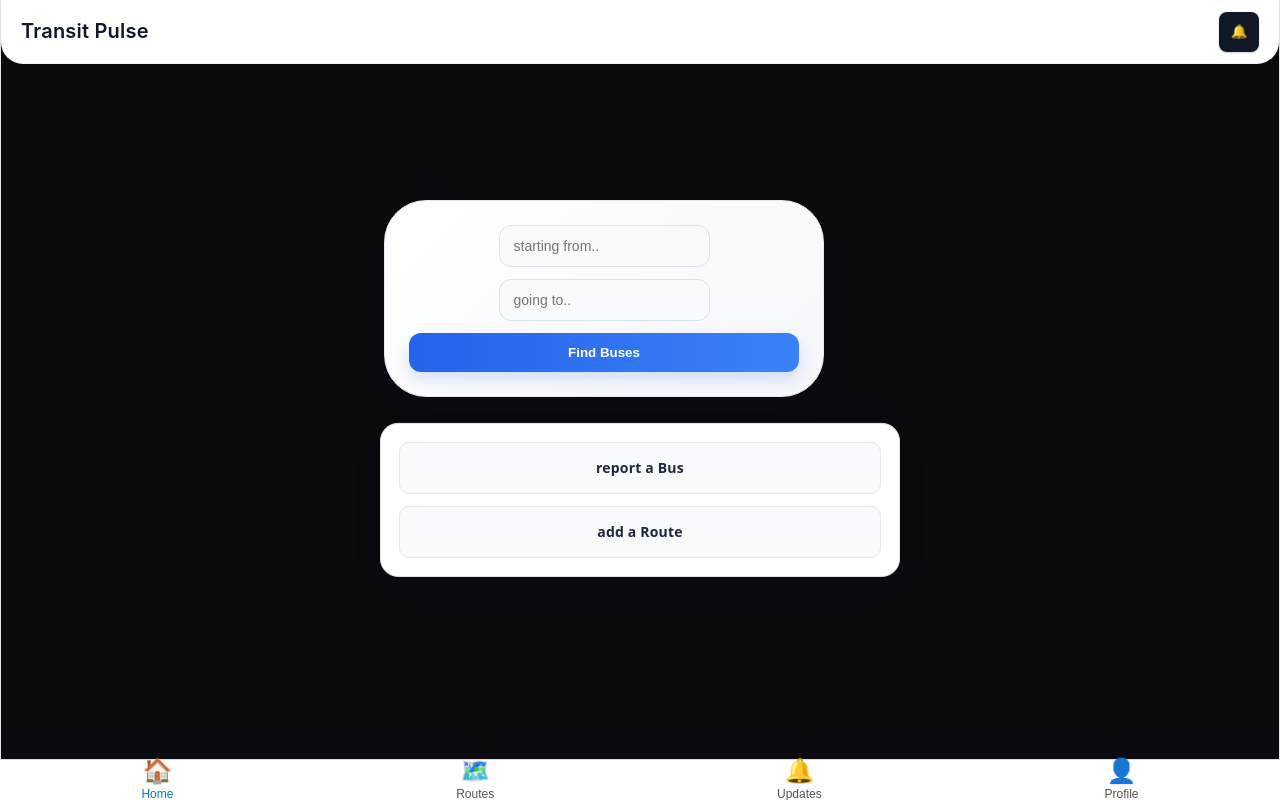
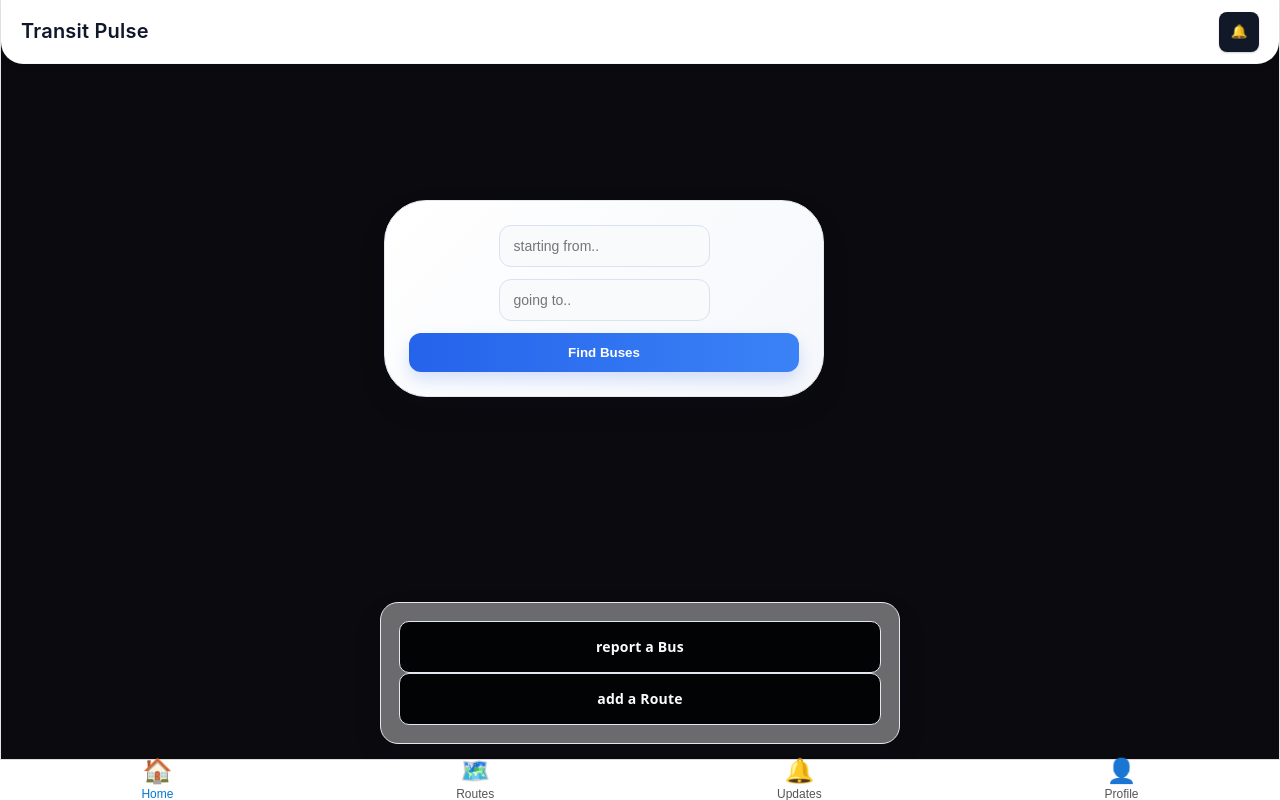
Before and after one commit to Sumit-Mashelkar/Where-is-my-Bus, a React (Vite) app in the folder transitpulse/: page / in a window 1280 px wide. Built offline with nearby package versions, Linux system fonts and the light colour scheme.

Commit message:
style: update QuickAccess styles

```diff
--- a/transitpulse/src/components/quickAction.jsx
+++ b/transitpulse/src/components/quickAction.jsx
@@ -1,18 +1,17 @@
 // quick access menu
-
+import { useNavigate } from "react-router-dom";
 
 
 const CardStyles = {
     left: "50%",
-    top: "500px",
-
+    bottom: "56px",
     padding: "18px",
     justifyContent: "center",
     gap: "12px",
-    transform: "translate(-50%, -50%)",
-    background: "#ffffff",
+    transform: "translateX(-50%)",
+    background: "#6b6b6d",
     position: "absolute",
-    display: "flex",
+    display: "block",
     flexDirection: "column",
     alignItems: "center",
     width: "min(70%, 520px)",
@@ -28,8 +27,8 @@ const iconStyles = {
     borderRadius: "10px",
     padding: "12px 16px",
     margin: 0,
-    color: "#1e293b",
-    background: "#f8fafc",
+    color: "#fbfbfb",
+    background: "#010304",
     border: "1px solid #e2e8f0",
     fontSize: "14px",
     fontWeight: "600",
@@ -41,10 +40,14 @@ const iconStyles = {
 
 const QuickAcess = () => {
 
+    const handleClick = () => {
+        Navigate("/url")
+    }
+
     return (
 
         <div id ="QuickAccessCard" style={CardStyles}>
-            <div  style={iconStyles}>report a Bus</div>
+            <div  style={iconStyles} onClick={handleClick}>report a Bus</div>
             <div  style={iconStyles}>add a Route</div>
         </div>
 
--- a/transitpulse/src/components/search.jsx
+++ b/transitpulse/src/components/search.jsx
@@ -4,10 +4,10 @@ import { useNavigate } from "react-router-dom";
 
 const resultsStyle = {
     left: "30%",
-    right: "30%",
+    // right: "30%",
     top: "200px",
     padding: "24px",
-    transform: "translate(-50%, -50%)",
+    transform: "translateX(-50%)",
     background: "linear-gradient(135deg, #ffffff 0%, #f5f7fb 100%)",
     position: "absolute",
     display: "flex",
```
